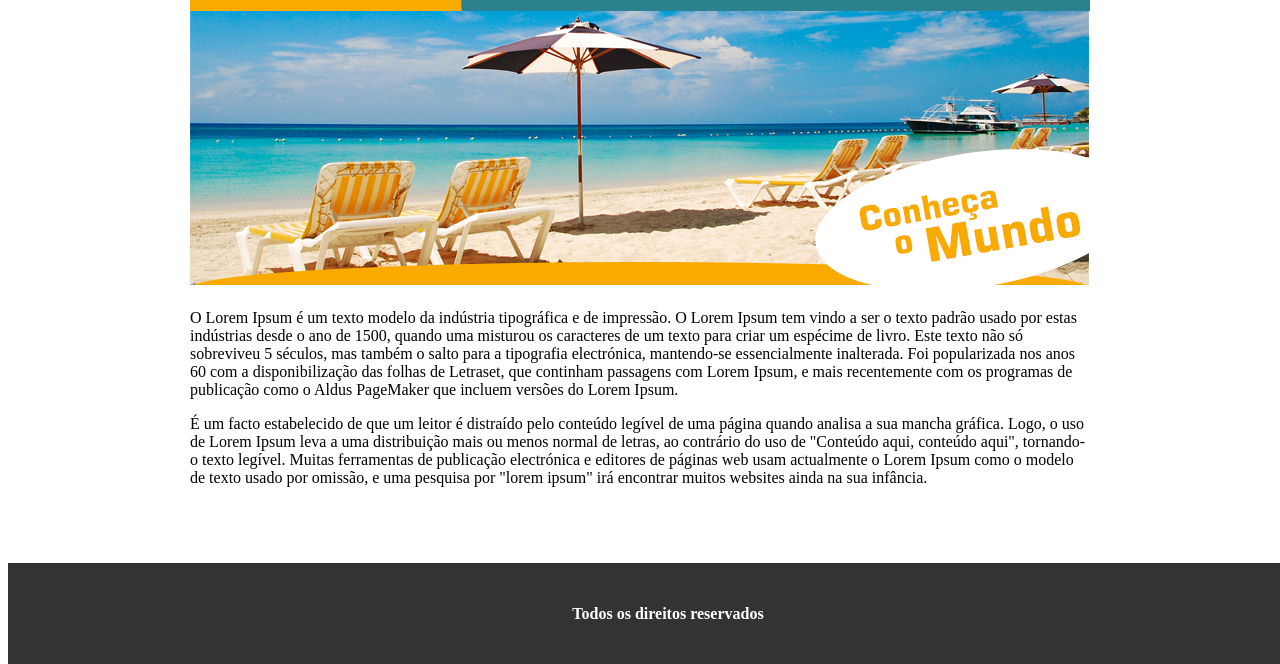
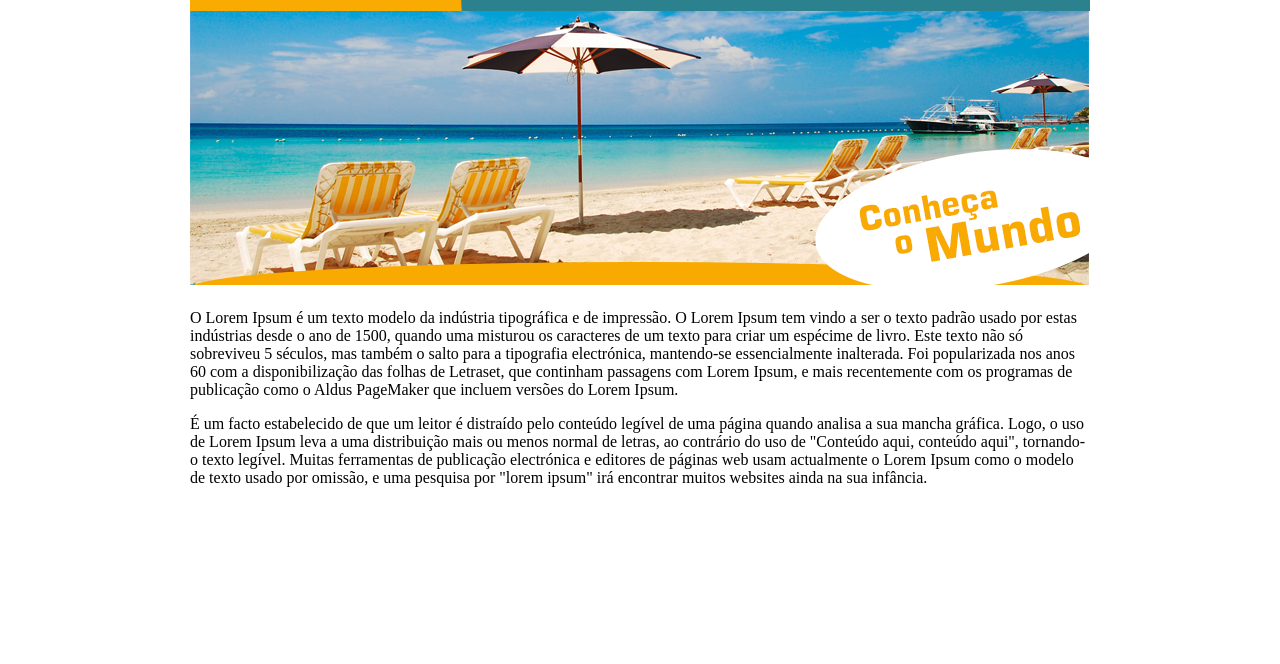
Before and after one commit to Y4NG0D/Projeto-Programacao-Web, a plain HTML site: page pro/index.html in a window 1280 px wide. Shown: the part 136-800 px from the top of the page. Drawn offline with Linux system fonts and the light colour scheme.

Commit message:
Update styles.css

```diff
--- a/pro/styles.css
+++ b/pro/styles.css
@@ -1,9 +1,9 @@
 footer {
-    background-color: #333;
+    background-color: white;
     color: #fff;
     padding: 20px;
     text-align: center;
     position: fixed;
     bottom: 0;
-    width: 100%;
+    width: 200%;
 }
```
